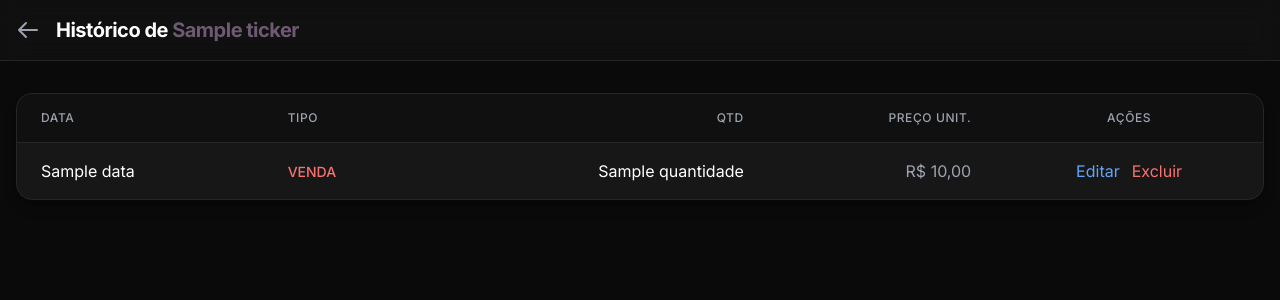
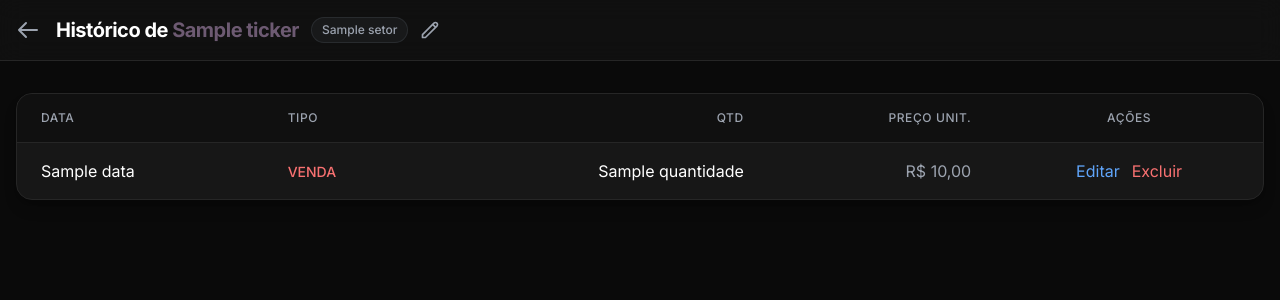
Before and after one commit to gvsprod/masterfy, a FastAPI app: template templates/ativo.html in a window 1280 px wide. Shown: the top 300 px of the page. Run offline with FastAPI, Linux system fonts and the light colour scheme; the template is opened without the code that fills it: most values are stand-ins (such as "Sample title", 1, 10 or a date in 2020); some libraries are stand-ins or nearby versions.

Commit message:
Adiciona funcionalidade para editar o setor de um ativo existente

```diff
--- a/app/main.py
+++ b/app/main.py
@@ -368,3 +368,18 @@ def baixar_backup_manual():
             filename=nome_arquivo
         )
     raise HTTPException(status_code=404, detail="Banco de dados não encontrado.")
+
+@app.post("/web/ativos/{ativo_id}/editar")
+def editar_ativo_web(
+    ativo_id: int,
+    setor: str = Form(...),
+    db: sqlite3.Connection = Depends(get_db)
+):
+    """Atualiza o setor de um ativo e recarrega a página."""
+    cursor = db.cursor()
+    cursor.execute(
+        "UPDATE ativos SET setor = ? WHERE id = ?",
+        (setor, ativo_id)
+    )
+    db.commit()
+    return RedirectResponse(url=f"/ativo/{ativo_id}", status_code=303)
--- a/templates/ativo.html
+++ b/templates/ativo.html
@@ -20,9 +20,19 @@
             <a href="/" class="text-gray-400 hover:text-white transition-colors">
                 <svg class="w-6 h-6" fill="none" stroke="currentColor" viewBox="0 0 24 24"><path stroke-linecap="round" stroke-linejoin="round" stroke-width="2" d="M10 19l-7-7m0 0l7-7m-7 7h18"></path></svg>
             </a>
-            <h1 class="text-xl font-bold text-white tracking-tight">
-                Histórico de <span class="text-primary">{{ ativo.ticker }}</span>
-            </h1>
+            <div class="flex items-center gap-3">
+                <h1 class="text-xl font-bold text-white tracking-tight">
+                    Histórico de <span class="text-primary">{{ ativo.ticker }}</span>
+                </h1>
+
+                <span class="bg-gray-500/10 text-gray-400 border border-gray-500/20 text-xs px-2.5 py-1 rounded-full font-medium">
+                    {{ ativo.setor }}
+                </span>
+
+                <button onclick="abrirModalEditarAtivo('{{ ativo.setor }}')" class="text-gray-400 hover:text-primary transition-colors" title="Editar Setor do Ativo">
+                    <svg class="w-5 h-5" fill="none" stroke="currentColor" viewBox="0 0 24 24"><path stroke-linecap="round" stroke-linejoin="round" stroke-width="2" d="M15.232 5.232l3.536 3.536m-2.036-5.036a2.5 2.5 0 113.536 3.536L6.5 21.036H3v-3.572L16.732 3.732z"></path></svg>
+                </button>
+            </div>
         </div>
     </nav>
 
@@ -115,6 +125,38 @@
         </div>
     </div>
 
+	<div id="modal-editar-ativo" class="hidden fixed inset-0 bg-black/80 backdrop-blur-sm z-50 flex items-center justify-center p-4">
+        <div class="bg-card border border-border rounded-2xl shadow-2xl shadow-black max-w-sm w-full p-6 relative">
+            <button onclick="document.getElementById('modal-editar-ativo').classList.add('hidden')" class="absolute top-4 right-4 text-gray-400 hover:text-white">
+                <svg class="w-6 h-6" fill="none" stroke="currentColor" viewBox="0 0 24 24"><path stroke-linecap="round" stroke-linejoin="round" stroke-width="2" d="M6 18L18 6M6 6l12 12"></path></svg>
+            </button>
+
+            <h3 class="text-xl font-semibold text-white mb-6">Mudar Setor</h3>
+
+            <form action="/web/ativos/{{ ativo.id }}/editar" method="POST" class="space-y-4">
+                <div>
+                    <label class="block text-sm font-medium text-gray-400 mb-1">Setor</label>
+                    <select id="edit_ativo_setor" name="setor" required class="w-full bg-dark border border-border rounded-lg px-4 py-2.5 text-white focus:outline-none focus:border-primary transition-colors">
+                        <option value="Bancos">Bancos</option>
+                        <option value="Energia">Energia</option>
+                        <option value="Saneamento">Saneamento</option>
+                        <option value="Seguros">Seguros</option>
+                        <option value="Varejo">Varejo</option>
+                        <option value="Mineração">Mineração</option>
+                        <option value="Imobiliário">Imobiliário (FII)</option>
+                        <option value="Outros">Outros</option>
+                    </select>
+                </div>
+
+                <div class="pt-4">
+                    <button type="submit" class="w-full bg-primary hover:bg-primaryHover text-white font-medium py-2.5 rounded-lg transition-colors shadow-lg shadow-primary/20">
+                        Salvar Alterações
+                    </button>
+                </div>
+            </form>
+        </div>
+    </div>
+
     <script>
         function abrirModalEdicao(id, data, tipo, qtd, preco) {
             // Ajusta o caminho do formulário para o ID correto da transação
@@ -129,6 +171,14 @@
             // Exibe o modal
             document.getElementById('modal-editar').classList.remove('hidden');
         }
+
+		function abrirModalEditarAtivo(setorAtual) {
+            // Marca a opção correta no select baseado no que já está no banco
+            document.getElementById('edit_ativo_setor').value = setorAtual;
+            // Mostra o modal
+            document.getElementById('modal-editar-ativo').classList.remove('hidden');
+        }
+
     </script>
 </body>
 </html>
```
